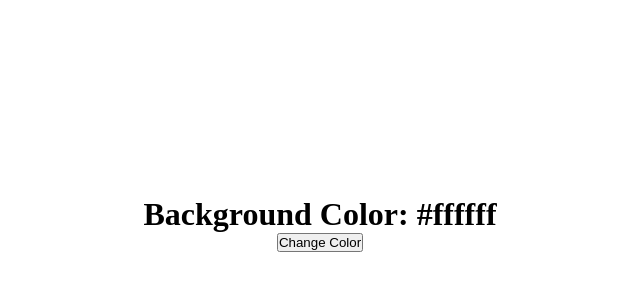
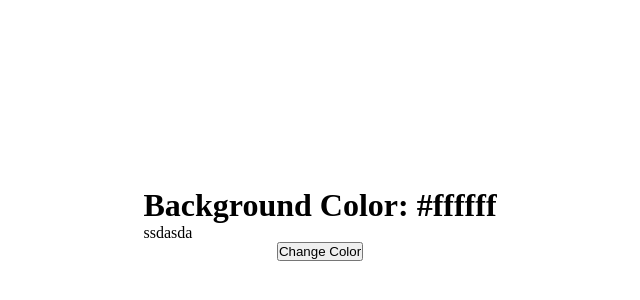
Before and after one commit to khanmubashar/Background-Color-Changer, a plain HTML site: page index.html in a window 1280 px wide. Shown: the part 176-476 px from the top of the page, without its empty margins (320-960 px from the left). Drawn offline with Linux system fonts and the light colour scheme.

Commit message:
My New Changes

```diff
--- a/index.html
+++ b/index.html
@@ -11,6 +11,7 @@
     <div class="colorcontainer">
       <div class="colorcontainer_color">
           <h1 class="colorcontainer_colortitle">Background Color: <span >#ffffff</span></h1>
+          <p>ssdasda</p>
       </div>
       <button id="changecolorbtn" class="colorcontainer_btn">Change Color</button>
     </div>
--- a/main.css
+++ b/main.css
@@ -11,3 +11,5 @@
   height: 100vh;
   align-items: center;
 }
+
+asdas
--- a/main.js
+++ b/main.js
@@ -3,12 +3,10 @@ const btn = document.getElementById('changecolorbtn');
 btn.addEventListener('click', changeColor);
 
 function changeColor() {
-  debugger;
   const colorText = document.querySelector('.colorcontainer_colortitle');
   const backgroundColor = document.querySelector('.colorcontainer');
   backgroundColor.style.background = getRandomColor();
   colorText.innerText = getRandomColor();
-
 }
 
 function getRandomColor() {
```
